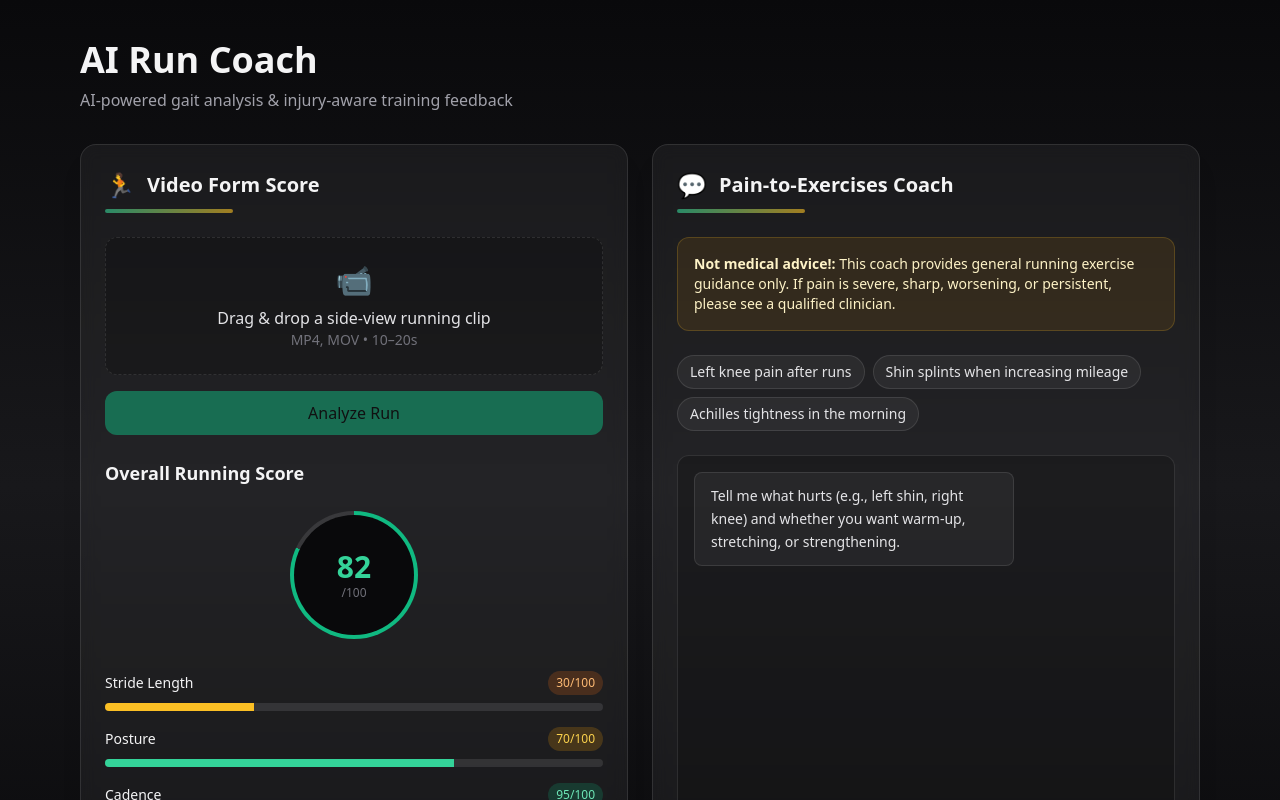
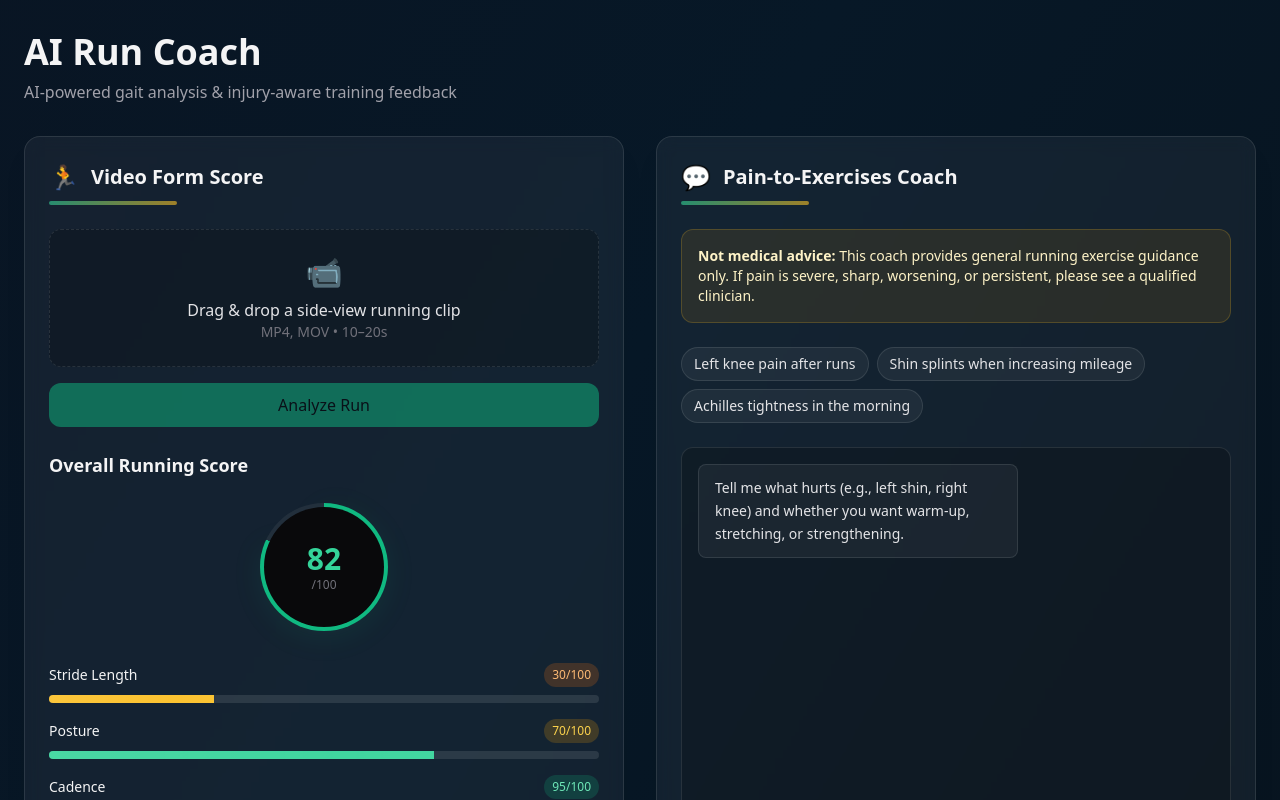
Before and after one commit to MadhavThamaran/Hacklytics2026, a Next.js app in the folder apps/web/: page / in a window 1280 px wide. Shown: the top 800 px of the page. Built offline with nearby package versions, Linux system fonts and the light colour scheme; no server answers.

Commit message:
card lift added

```diff
--- a/apps/web/app/globals.css
+++ b/apps/web/app/globals.css
@@ -17,3 +17,31 @@ html, body { padding: 0; margin: 0; font-family: ui-sans-serif, system-ui, -appl
   white-space: nowrap;
   border-width: 0;
 }
+
+/* Animated gradient background */
+.animated-bg {
+  background: linear-gradient(120deg, #071018 0%, #071827 25%, #0b1220 50%, #071827 75%, #071018 100%);
+  background-size: 400% 400%;
+  animation: gradientShift 12s ease infinite;
+}
+
+@keyframes gradientShift {
+  0% { background-position: 0% 50%; }
+  50% { background-position: 100% 50%; }
+  100% { background-position: 0% 50%; }
+}
+
+/* Floating particles removed (debug visuals disabled) */
+
+/* Score ring and pulse */
+.ring-fill { transition: background 1s ease; filter: drop-shadow(0 6px 14px rgba(16,185,129,0.08)); }
+.pulse { animation: pulse 1200ms ease-out 1; box-shadow: 0 0 30px rgba(16,185,129,0.08); }
+@keyframes pulse {
+  0% { transform: scale(0.96); opacity: 0.8; }
+  60% { transform: scale(1.04); opacity: 1; }
+  100% { transform: scale(1); opacity: 1; }
+}
+
+/* Metric bar shimmer */
+.bar-fill { background-image: linear-gradient(90deg, rgba(255,255,255,0.06) 0%, rgba(255,255,255,0.12) 50%, rgba(255,255,255,0.06) 100%); background-size: 200% 100%; animation: shimmer 2.5s linear infinite; }
+@keyframes shimmer { 0% { background-position: 200% 0; } 100% { background-position: -200% 0; } }
--- a/apps/web/app/page.tsx
+++ b/apps/web/app/page.tsx
@@ -4,8 +4,8 @@ import "./globals.css";
 
 export default function Page() {
   return (
-    <main className="min-h-screen bg-gradient-to-b from-zinc-950 via-zinc-900 to-zinc-950 text-zinc-100">
-      <div className="max-w-6xl mx-auto px-4 py-10">
+    <main className="min-h-screen animated-bg text-zinc-100">
+      <div className="max-w-7xl mx-auto px-6 py-8">
         {/* Header */}
         <div className="mb-8">
           <h1 className="text-4xl font-semibold mb-2">AI Run Coach</h1>
@@ -13,7 +13,7 @@ export default function Page() {
         </div>
 
         {/* Grid */}
-        <div className="grid grid-cols-1 lg:grid-cols-2 gap-6">
+        <div className="grid grid-cols-1 lg:grid-cols-2 gap-8 items-start">
           <UploadCard />
           <ChatCard />
         </div>
--- a/apps/web/components/ChatCard.tsx
+++ b/apps/web/components/ChatCard.tsx
@@ -2,6 +2,7 @@
 
 import React from "react";
 import { sendChat } from "@/lib/api";
+import ExpandableCard from './ExpandableCard'
 
 type ChatMsg = { role: "user" | "assistant"; text: string };
 
@@ -47,6 +48,7 @@ export default function ChatCard() {
   };
 
   return (
+    <ExpandableCard>
       <div className="rounded-2xl border border-white/10 bg-white/5 backdrop-blur shadow-xl p-6">
       {/* Card Header */}
       <div className="mb-6">
@@ -59,7 +61,7 @@ export default function ChatCard() {
 
       {/* Disclaimer Banner */}
       <div className="rounded-xl bg-amber-500/10 border border-amber-400/20 text-amber-100 p-4 mb-6 text-sm">
-        <strong>Not medical advice!:</strong> This coach provides general running exercise guidance only.
+        <strong>Not medical advice:</strong> This coach provides general running exercise guidance only.
         If pain is severe, sharp, worsening, or persistent, please see a qualified clinician.
       </div>
 
@@ -136,5 +138,6 @@ export default function ChatCard() {
           </div>
         )}
       </div>
+    </ExpandableCard>
   );
 }
--- /dev/null
+++ b/apps/web/components/ExpandableCard.tsx
@@ -0,0 +1,47 @@
+"use client";
+
+import React from "react";
+
+type Props = {
+  children: React.ReactNode;
+  className?: string;
+};
+
+export default function ExpandableCard({ children, className }: Props) {
+  const [expanded, setExpanded] = React.useState(false);
+
+  return (
+    <>
+      <div
+        onClick={() => setExpanded(true)}
+        className={`${className ?? ""} transition-transform duration-300 ease-out transform hover:scale-105 hover:-translate-y-2 hover:shadow-2xl cursor-pointer`}
+      >
+        {children}
+      </div>
+
+      {expanded && (
+        <div className="fixed inset-0 z-50 flex items-start justify-center pt-12">
+          <div
+            className="absolute inset-0 bg-black/50 backdrop-blur-sm"
+            onClick={() => setExpanded(false)}
+            aria-hidden
+          />
+
+          <div className="relative z-60 w-full max-w-5xl px-4">
+            <div className="rounded-2xl bg-white/6 border border-white/10 p-6 shadow-2xl transform scale-110">
+              <div style={{ position: "absolute", right: 12, top: 12 }}>
+                <button
+                  onClick={() => setExpanded(false)}
+                  className="rounded-full bg-black/40 text-white/90 px-3 py-1 text-sm backdrop-blur"
+                >
+                  Close
+                </button>
+              </div>
+              {children}
+            </div>
+          </div>
+        </div>
+      )}
+    </>
+  );
+}
--- a/apps/web/components/UploadCard.tsx
+++ b/apps/web/components/UploadCard.tsx
@@ -2,7 +2,9 @@
 
 import React from "react";
 import { uploadVideo, fetchResults } from "@/lib/api";
-import type { ScoreResult } from "@/lib/types";
+import type { ScoreResult, MetricScore } from "@/lib/types";
+
+import ExpandableCard from './ExpandableCard'
 
 export default function UploadCard() {
   const [file, setFile] = React.useState<File | null>(null);
@@ -51,7 +53,7 @@ export default function UploadCard() {
 
   // Mock data for display when no real results
   const mockOverallScore = 82;
-  const mockMetrics = [
+  const mockMetrics: MetricScore[] = [
     { name: "Stride Length", score: 30, status: "Needs Work", color: "bg-amber-400" },
     { name: "Posture", score: 70, status: "Good", color: "bg-emerald-400" },
     { name: "Cadence", score: 95, status: "Excellent", color: "bg-emerald-300" },
@@ -64,7 +66,8 @@ export default function UploadCard() {
     : mockMetrics;
 
   return (
-    <div className="rounded-2xl border border-white/10 bg-white/5 backdrop-blur shadow-xl p-6">
+    <ExpandableCard className="">
+      <div className="rounded-2xl border border-white/10 bg-white/5 backdrop-blur shadow-xl p-6">
       {/* Card Header */}
       <div className="mb-6">
         <div className="flex items-center gap-3 mb-2">
@@ -120,12 +123,12 @@ export default function UploadCard() {
         <div className="flex justify-center mb-8">
           <div className="relative w-32 h-32">
             <div
-              className="absolute inset-0 rounded-full"
+              className="absolute inset-0 rounded-full ring-fill transition-all"
               style={{
-                background: `conic-gradient(from 0deg, rgb(16, 185, 129) 0deg, rgb(16, 185, 129) ${displayScore * 3.6}deg, rgba(255, 255, 255, 0.1) ${displayScore * 3.6}deg)`,
+                background: `conic-gradient(from 0deg, rgb(16, 185, 129) 0deg, rgb(16, 185, 129) ${displayScore * 3.6}deg, rgba(255, 255, 255, 0.06) ${displayScore * 3.6}deg)`,
               }}
             />
-            <div className="absolute inset-1 rounded-full bg-zinc-950 flex items-center justify-center">
+            <div className={`absolute inset-1 rounded-full bg-zinc-950 flex items-center justify-center ${result ? 'pulse' : ''}`}>
               <div className="text-center">
                 <div className="text-3xl font-bold text-emerald-400">{displayScore}</div>
                 <div className="text-xs text-zinc-500">/100</div>
@@ -155,7 +158,7 @@ export default function UploadCard() {
                 </div>
                 <div className="w-full h-2 bg-white/10 rounded-full overflow-hidden">
                   <div
-                    className={`h-full ${metric.color || "bg-emerald-400"} transition-all`}
+                    className={`h-full ${metric.color || "bg-emerald-400"} transition-all bar-fill`}
                     style={{ width: `${scorePercent}%` }}
                   />
                 </div>
@@ -178,11 +181,10 @@ export default function UploadCard() {
         )}
       </div>
 
-      {jobId && (
-        <div className="mt-4 text-xs text-zinc-500">
-          Job ID: {jobId}
-        </div>
-      )}
-    </div>
+        {jobId && (
+          <div className="mt-4 text-xs text-zinc-500">Job ID: {jobId}</div>
+        )}
+      </div>
+    </ExpandableCard>
   );
 }
--- a/apps/web/lib/types.ts
+++ b/apps/web/lib/types.ts
@@ -7,6 +7,8 @@ export type MetricScore = {
   score: number;
   value?: number | null;
   unit?: string | null;
+  status?: string | null;
+  color?: string | null;
 };
 
 export type ScoreResult = {
```
Also changed, not shown: apps/web/app/layout.tsx (+6 -6 lines), 1 other file (tests, documents, lock files or other folders). Lines whose indentation alone changed are shown as unchanged.
